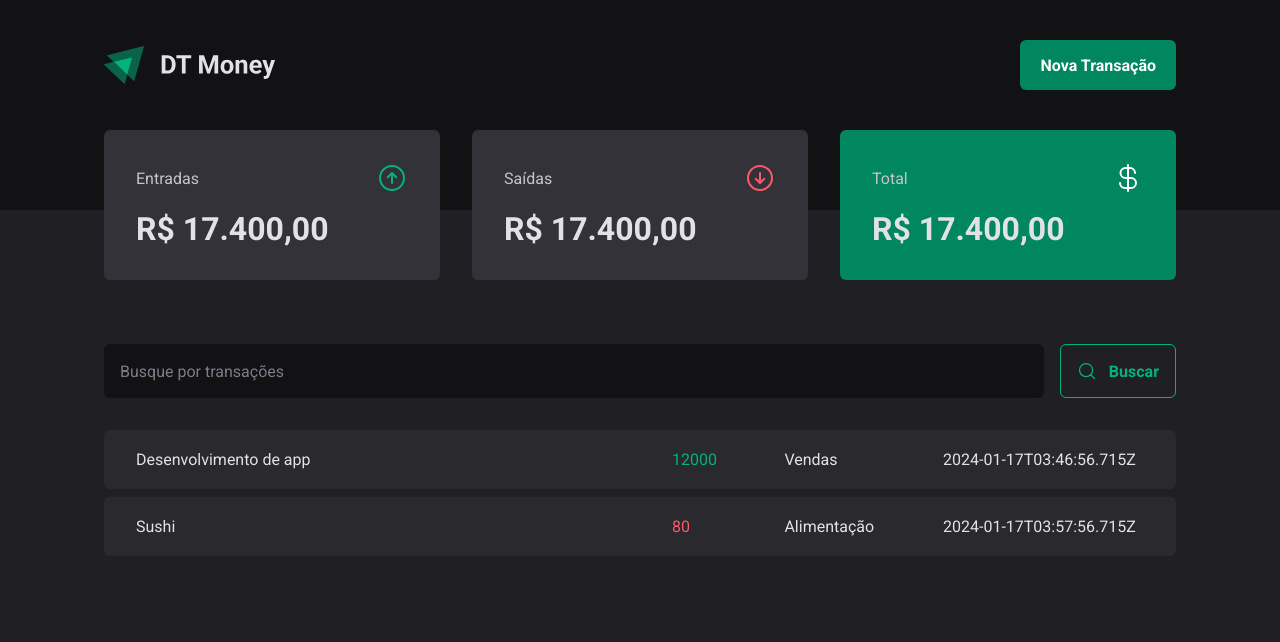
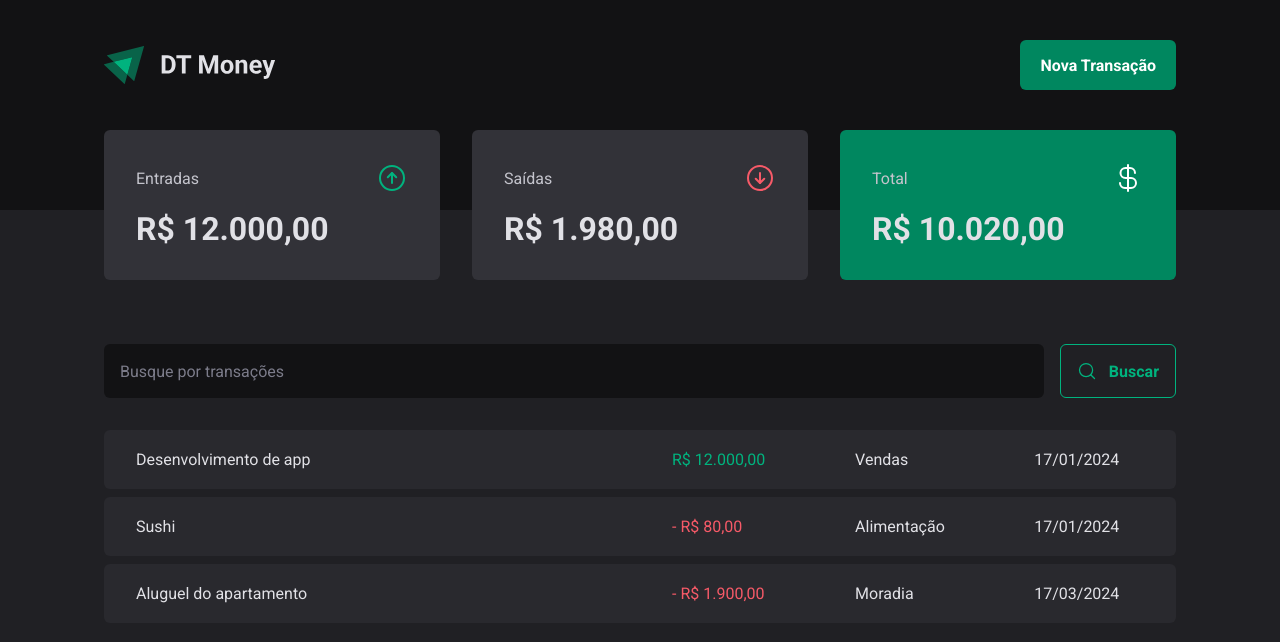
Before and after one commit to EdsonHenrique96/03-ignite-class_dt-money_app, a React (Vite) app: page / in a window 1280 px wide. Shown: the top 642 px of the page. Built offline with nearby package versions, Linux system fonts and the light colour scheme; data requests are answered from the project's data file.

Commit message:
calc summary resume and styles currency and dates

```diff
--- a/server.json
+++ b/server.json
@@ -15,6 +15,14 @@
       "amount": 80,
       "category": "Alimentação",
       "createdAt": "2024-01-17T03:57:56.715Z"
+    },
+    {
+      "id": 3,
+      "description": "Aluguel do apartamento",
+      "type": "outcome",
+      "amount": 1900,
+      "category": "Moradia",
+      "createdAt": "2024-03-17T03:57:56.715Z"
     }
   ]
 }
--- a/src/components/Summary/index.tsx
+++ b/src/components/Summary/index.tsx
@@ -1,7 +1,33 @@
 import { ArrowCircleDown, ArrowCircleUp, CurrencyDollar } from 'phosphor-react';
 import { SummaryCard, SummaryContainer } from './styles';
+import { useContext } from 'react';
+import { TransactionsContext } from '../../context/TransactionsContext';
+import { currencyFormatter } from '../../utils/formatter';
 
 export function Summary() {
+  const { transactions } = useContext(TransactionsContext);
+
+  const summary = transactions.reduce(
+    (acc, transaction) => {
+      if (transaction.type === 'income') {
+        acc.income += transaction.amount;
+        acc.total += transaction.amount;
+      }
+
+      if (transaction.type === 'outcome') {
+        acc.outcome += transaction.amount;
+        acc.total -= transaction.amount;
+      }
+
+      return acc;
+    },
+    {
+      income: 0,
+      outcome: 0,
+      total: 0,
+    }
+  );
+
   return (
     <SummaryContainer>
       <SummaryCard>
@@ -10,15 +36,14 @@ export function Summary() {
           <ArrowCircleUp size={32} color="#00b37e" />
         </header>
 
-        <strong>R$ 17.400,00</strong>
+        <strong>{currencyFormatter.format(summary.income)}</strong>
       </SummaryCard>
       <SummaryCard>
         <header>
           <span>Saídas</span>
           <ArrowCircleDown size={32} color="#f75a68" />
         </header>
-
-        <strong>R$ 17.400,00</strong>
+        <strong>{currencyFormatter.format(summary.outcome)}</strong>
       </SummaryCard>
       <SummaryCard variant="green">
         <header>
@@ -26,7 +51,7 @@ export function Summary() {
           <CurrencyDollar size={32} color="#fff" />
         </header>
 
-        <strong>R$ 17.400,00</strong>
+        <strong>{currencyFormatter.format(summary.total)}</strong>
       </SummaryCard>
     </SummaryContainer>
   );
--- a/src/pages/Transactions/index.tsx
+++ b/src/pages/Transactions/index.tsx
@@ -8,6 +8,7 @@ import {
   TransactionsTable,
 } from './styles';
 import { TransactionsContext } from '../../context/TransactionsContext';
+import { currencyFormatter, dateFormatter } from '../../utils/formatter';
 
 export function TransactionsPage() {
   const { transactions } = useContext(TransactionsContext);
@@ -26,11 +27,12 @@ export function TransactionsPage() {
                 <td width="50%">{transaction.description}</td>
                 <td>
                   <PriceHighlight variant={transaction.type}>
-                    {transaction.amount}
+                    {transaction.type === 'outcome' && '- '}
+                    {currencyFormatter.format(transaction.amount)}
                   </PriceHighlight>
                 </td>
                 <td>{transaction.category}</td>
-                <td>{transaction.createdAt}</td>
+                <td>{dateFormatter.format(new Date(transaction.createdAt))}</td>
               </tr>
             ))}
           </tbody>
--- /dev/null
+++ b/src/utils/formatter.ts
@@ -0,0 +1,6 @@
+export const dateFormatter = new Intl.DateTimeFormat('pt-BR');
+
+export const currencyFormatter = new Intl.NumberFormat('pt-BR', {
+  style: 'currency',
+  currency: 'BRL',
+});
```
